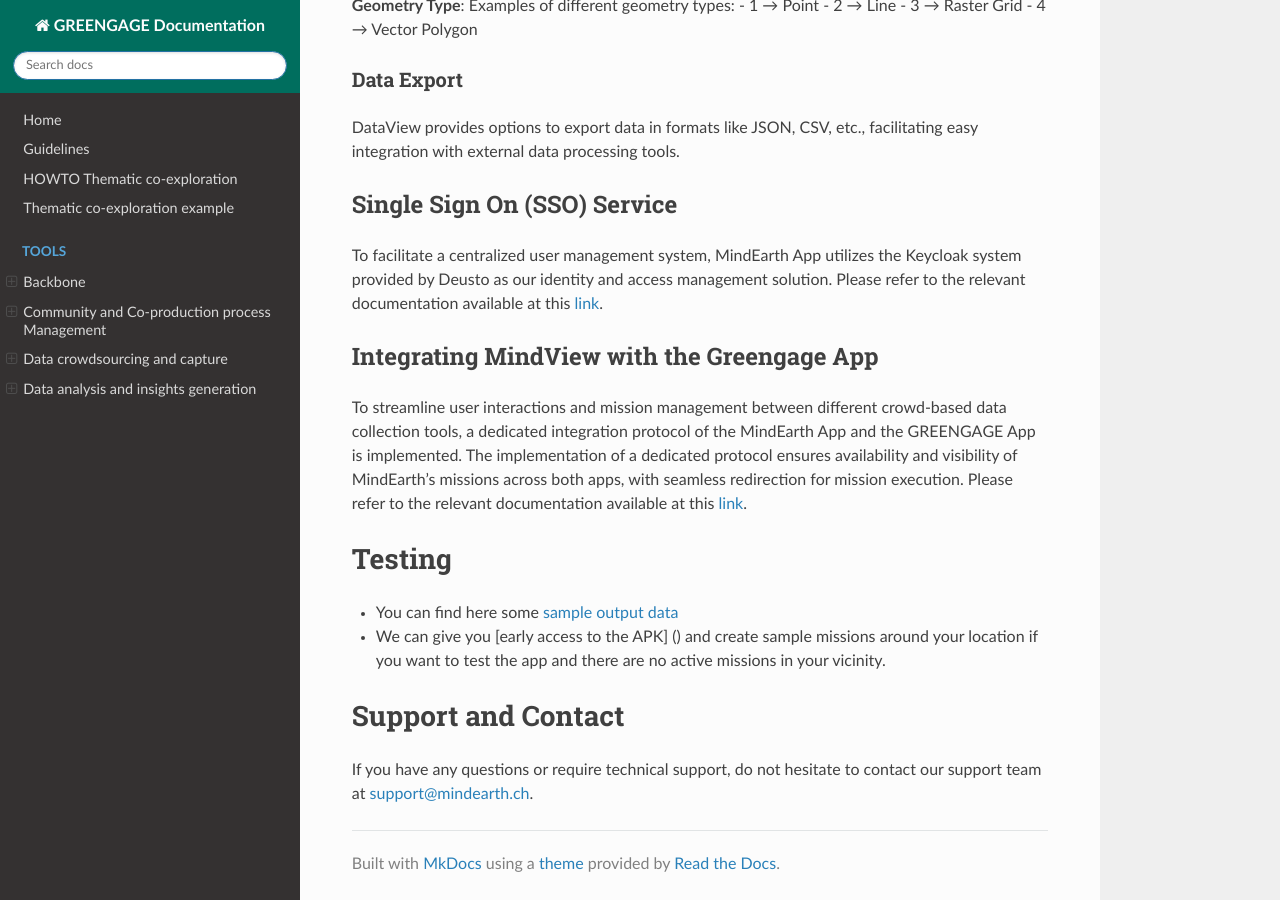
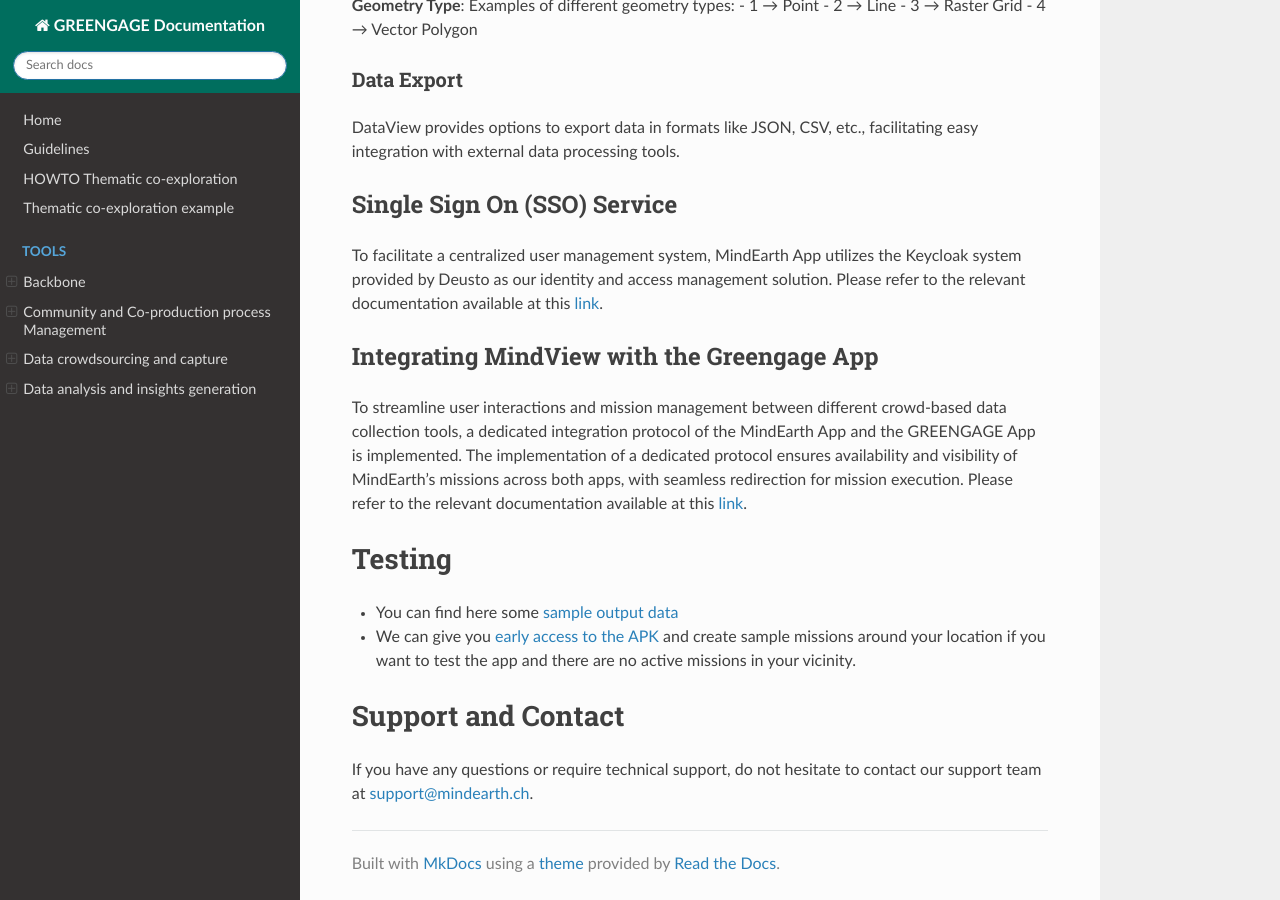
Before and after one commit to Greengage-project/Documentation, an MkDocs documentation site: the page built from docs/tools/mindview/integration.md, in a window 1280 px wide and 900 px high, scrolled down 8364 px. Built offline with MkDocs 1.6.1, drawn with Linux system fonts in a browser that asks for light colours; nearby versions of some CDN libraries.

```diff
--- a/docs/tools/mindview/integration.md
+++ b/docs/tools/mindview/integration.md
@@ -146,6 +146,6 @@ To streamline user interactions and mission management between different crowd-b
 
 # Testing
 - You can find here some [sample output data](assets/sample_data)
-- We can give you [early access to the APK] () and create sample missions around your location if you want to test the app and there are no active missions in your vicinity.
+- We can give you [early access to the APK](#) and create sample missions around your location if you want to test the app and there are no active missions in your vicinity.
 # Support and Contact
 If you have any questions or require technical support, do not hesitate to contact our support team at [support@mindearth.ch](support@mindearth.ch).
```
